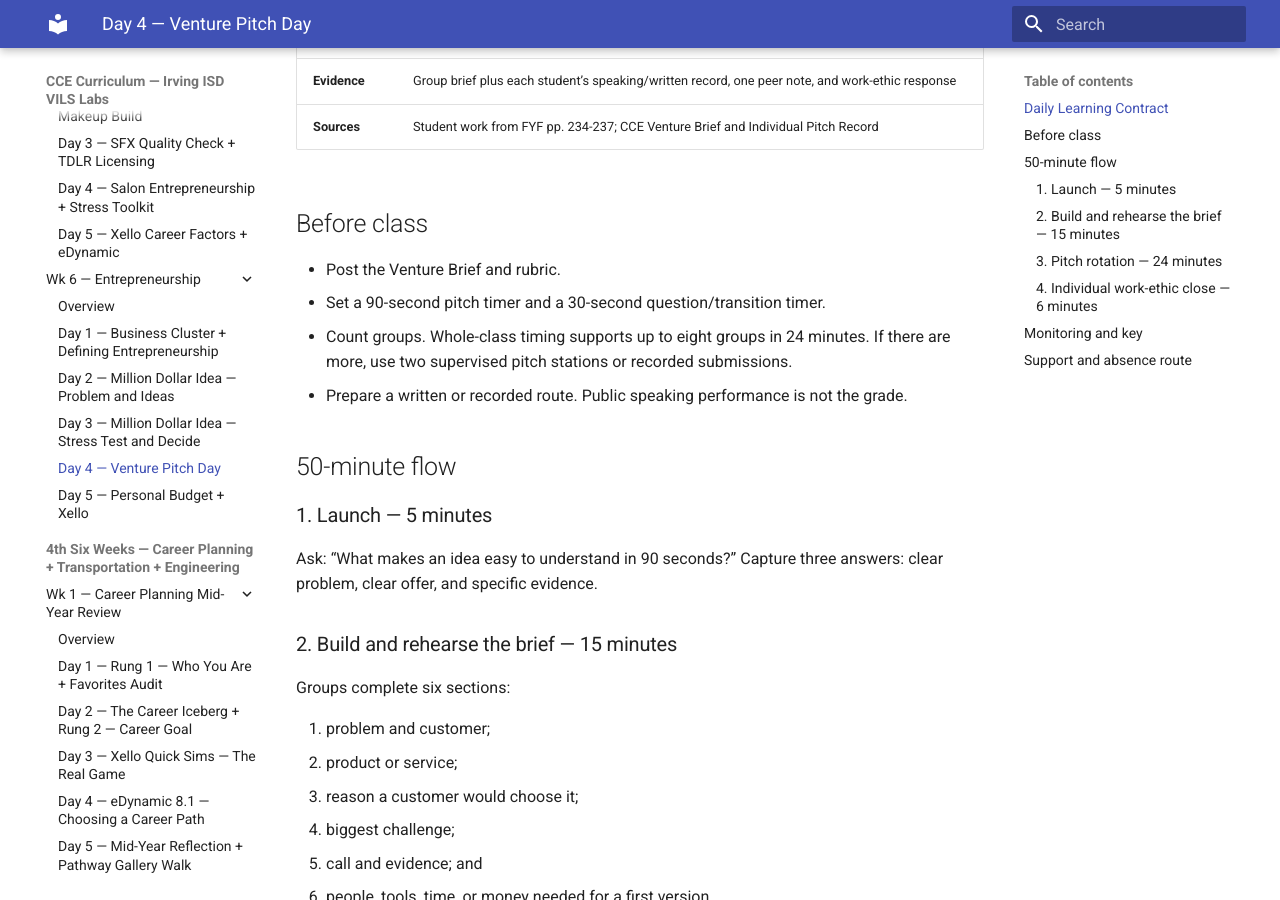
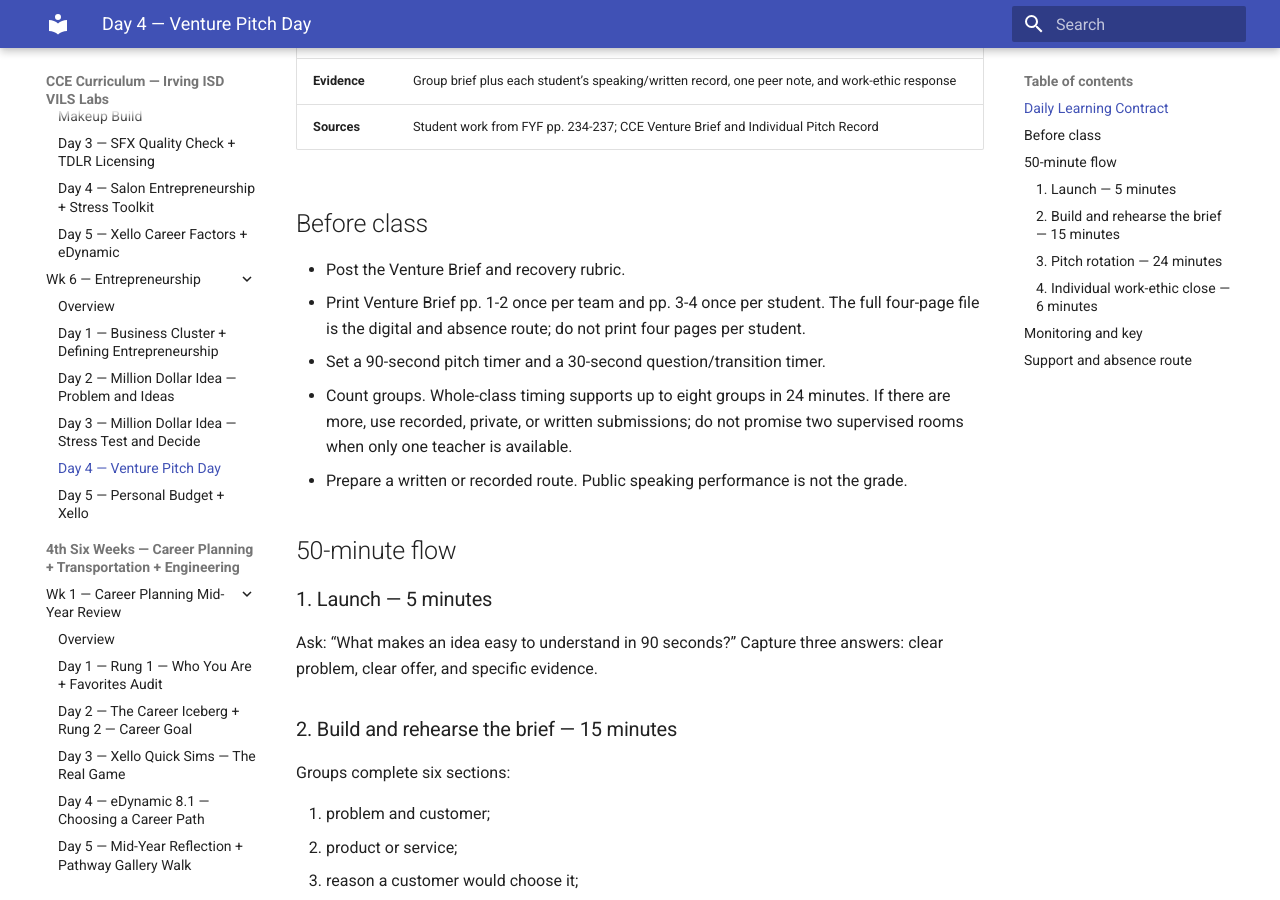
Before and after one commit to elbrielle/cce-curriculum, an MkDocs documentation site: the page built from docs/3sw/wk6-entrepreneurship/day4.md, in a window 1280 px wide and 900 px high, scrolled down 548 px. Built offline with MkDocs 1.6.1 and Material for MkDocs 9.7.7, drawn with Linux system fonts in a browser that asks for light colours; the version menu is left out.

```diff
--- a/docs/3sw/wk6-entrepreneurship/day4.md
+++ b/docs/3sw/wk6-entrepreneurship/day4.md
@@ -17,9 +17,10 @@
 
 ## Before class
 
-- Post the Venture Brief and rubric.
+- Post the Venture Brief and recovery rubric.
+- Print Venture Brief pp. 1-2 once per team and pp. 3-4 once per student. The full four-page file is the digital and absence route; do not print four pages per student.
 - Set a 90-second pitch timer and a 30-second question/transition timer.
-- Count groups. Whole-class timing supports up to eight groups in 24 minutes. If there are more, use two supervised pitch stations or recorded submissions.
+- Count groups. Whole-class timing supports up to eight groups in 24 minutes. If there are more, use recorded, private, or written submissions; do not promise two supervised rooms when only one teacher is available.
 - Prepare a written or recorded route. Public speaking performance is not the grade.
 
 ## 50-minute flow
```
Also changed, not shown: docs/3sw/wk6-entrepreneurship/day2.md (+2 -2 lines), docs/3sw/wk6-entrepreneurship/day5.md (+3 -3 lines), docs/3sw/wk6-entrepreneurship/overview.md (+4 -3 lines), 5 other files.
